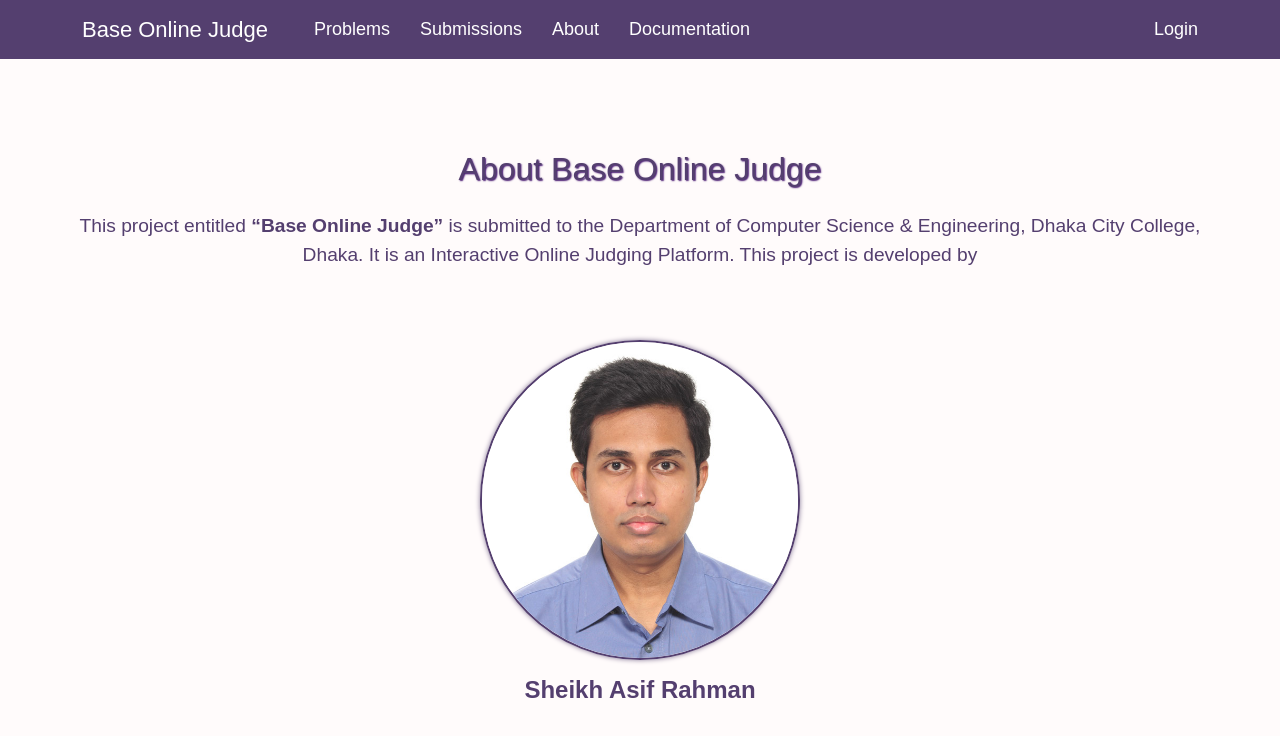
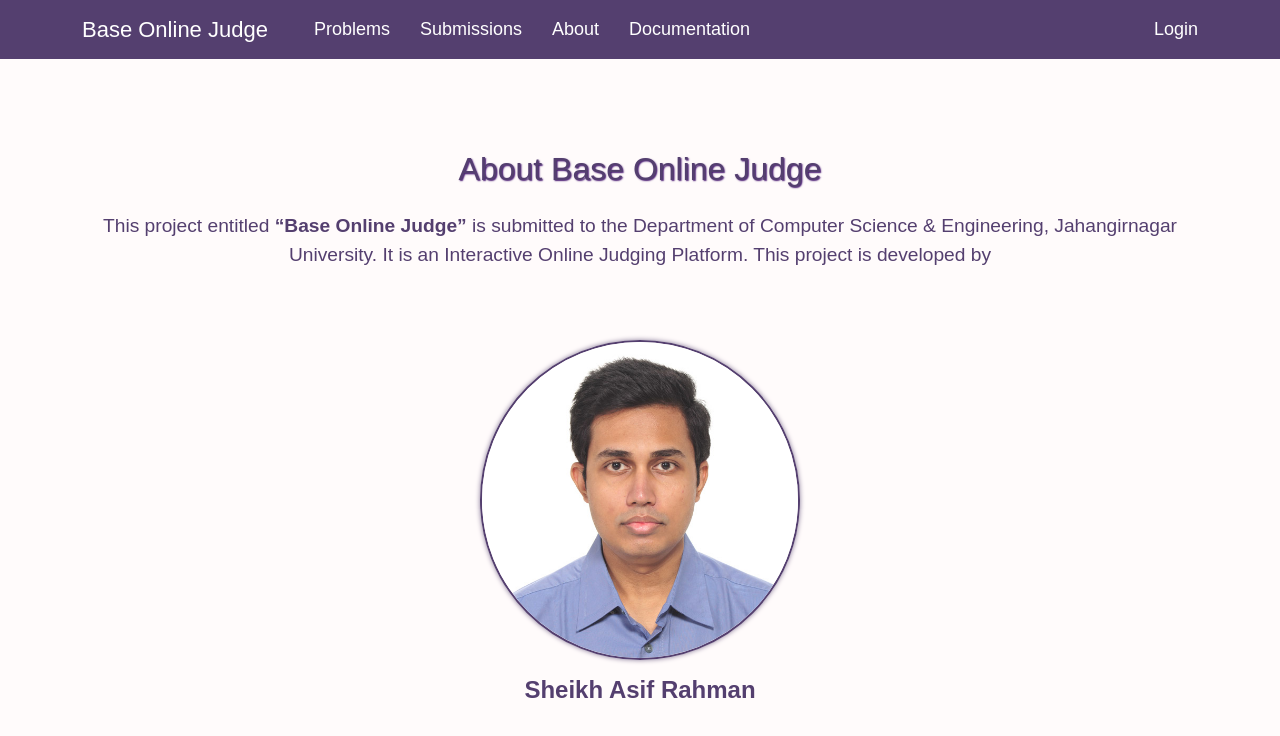
Before and after one commit to skasif48/base-online-judge, a React (Create React App) app: page /about in a window 1280 px wide. Shown: the top 736 px of the page. Built offline with nearby package versions, Linux system fonts and the light colour scheme; no server answers; a web font is replaced by a local one.

Commit message:
FIX: Minor Changes

```diff
--- a/src/components/About/About.js
+++ b/src/components/About/About.js
@@ -22,7 +22,7 @@ const About = () => {
           }}
         >
           This project entitled <b>“Base Online Judge”</b> is submitted to the
-          Department of Computer Science & Engineering, Dhaka City College, Dhaka.
+          Department of Computer Science & Engineering, Jahangirnagar University.
 
           It is an Interactive Online Judging Platform.
 
--- a/src/components/Profile/Profile.js
+++ b/src/components/Profile/Profile.js
@@ -126,7 +126,7 @@ class Profile extends React.Component {
                       {this.state.email}
                     </p>
                     <hr />
-                    <p>Final Year Student of DCC, CSE</p>
+                    <p>Final Year Student of JNU, CSE</p>
                     <button className="btn btn-style">Edit Profile </button>
                   </div>
                 </div>
```
Also changed, not shown: 2 other files (tests, documents, lock files or other folders).
